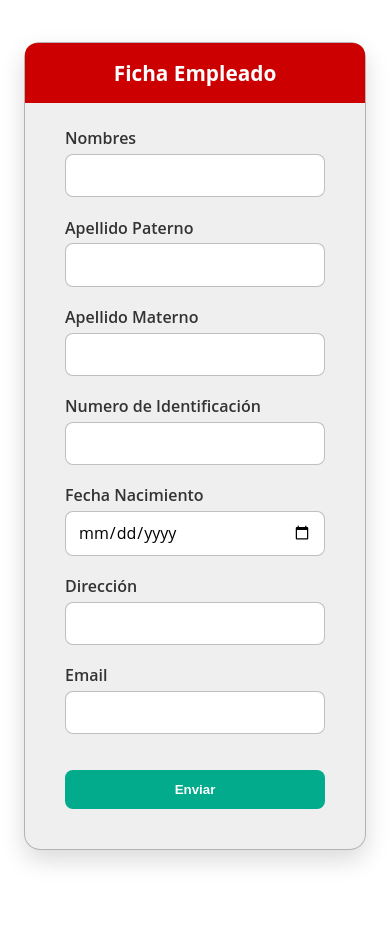
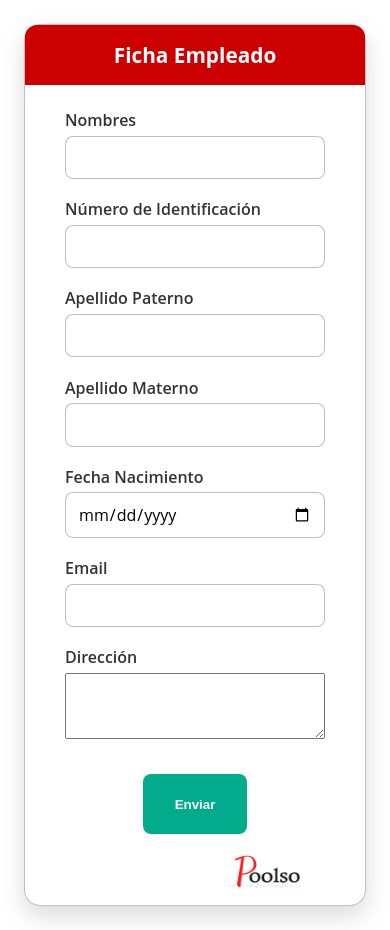
Before and after one commit to marquina2014/Envio_Formulario_React, a React (Vite) app: page / in a window 390 px wide. Before the commit the page ends 892 px from the top, so only its background shows below. Built offline with nearby package versions, Linux system fonts and the light colour scheme.

Commit message:
Refactor visual del formulario: agregado de logotipo inferior derecho, reemplazo de tipografía por Open Sans y rediseño para soporte responsivo

```diff
--- a/src/Form.css
+++ b/src/Form.css
@@ -1,7 +1,7 @@
 /* Fondo tipo login moderno */
 .form-page {
     font-family: 'Open Sans', sans-serif;
-    min-height: 100vh;
+    min-height: 90vh;
     display: flex;
     justify-content: center;
     align-items: center;
@@ -12,10 +12,11 @@
 
   /* Caja del formulario */
   .form-box {
-    background: #edededd9;
+    background: #ffffffd9;
     padding: 2.5rem;
     border-radius: 16px;
     max-width: 800px;
+    max-height: 800px;
     width: 100%;
     box-shadow: 0 10px 25px rgba(0, 0, 0, 0.15);
     border: 1px solid rgb(0, 0, 0, 0.25);
@@ -55,11 +56,15 @@
     font-size: 1rem;
     border: 1px solid rgb(0, 0, 0, 0.25);
   }
+  .submit-container {
+    display: flex;
+    justify-content: center;
+  }
 
   /* Botón enviar */
   .submit-btn {
 
-    width: 100%;
+    width: 40%;
     padding: 0.75rem;
     background: #01ab8b;
     color: white;
@@ -69,9 +74,23 @@
     cursor: pointer;
     transition: 0.3s ease;
     margin-top: 1rem;
+    min-height: 60px;
 
   }
 
   .submit-btn:hover {
     opacity: 0.9;
   }
+  .submit-logo-container {
+    max-height: 90px;
+    display: flex;
+    justify-content: flex-end; /* Alinea a la derecha */
+    padding-right: 1rem;
+    margin-top: 0.5rem;
+  }
+
+  .logo-img {
+    width: 90px;     /* Más pequeño */
+    height: auto;
+    opacity: 0.9;
+  }
--- a/src/Form.jsx
+++ b/src/Form.jsx
@@ -20,7 +20,6 @@ const FormularioEmpleado = () => {
   const handleSubmit = (e) => {
     e.preventDefault();
     console.log("Datos enviados:", formData);
-    // Aquí podrías guardar en SharePoint, API, etc.
   };
 
   return (
@@ -29,15 +28,41 @@ const FormularioEmpleado = () => {
         <h2 className="form-title">Ficha Empleado</h2>
 
         <form onSubmit={handleSubmit}>
+          <div className="input-row">
             <Input label="Nombres" name="nombres" value={formData.nombres} onChange={handleChange} />
+            <Input label="Número de Identificación" name="identificacion" value={formData.identificacion} onChange={handleChange} />
+          </div>
+
+          <div className="input-row">
             <Input label="Apellido Paterno" name="apellidoPaterno" value={formData.apellidoPaterno} onChange={handleChange} />
             <Input label="Apellido Materno" name="apellidoMaterno" value={formData.apellidoMaterno} onChange={handleChange} />
-          <Input label="Numero de Identificación" name="identificacion" value={formData.identificacion} onChange={handleChange} />
+          </div>
+
+          <div className="input-row">
             <Input label="Fecha Nacimiento" name="fechaNacimiento" type="date" value={formData.fechaNacimiento} onChange={handleChange} />
-          <Input label="Dirección" name="direccion" value={formData.direccion} onChange={handleChange} />
             <Input label="Email" name="email" type="email" value={formData.email} onChange={handleChange} />
+          </div>
 
+          <div className="input-row">
+            <div className="input-group full-width">
+              <label htmlFor="direccion">Dirección</label>
+              <textarea
+                id="direccion"
+                name="direccion"
+                rows="4"
+                value={formData.direccion}
+                onChange={handleChange}
+                required
+              />
+            </div>
+          </div>
+
+          <div className="submit-container">
                 <button type="submit" className="submit-btn">Enviar</button>
+            </div>
+            <div className="submit-logo-container">
+                <img src="/public/Poolso.jpg" alt="Logo" className="logo-img" />
+            </div>
         </form>
       </div>
     </div>
```
Also changed, not shown: public/Poolso.jpg (added). Lines whose indentation alone changed are shown as unchanged.
